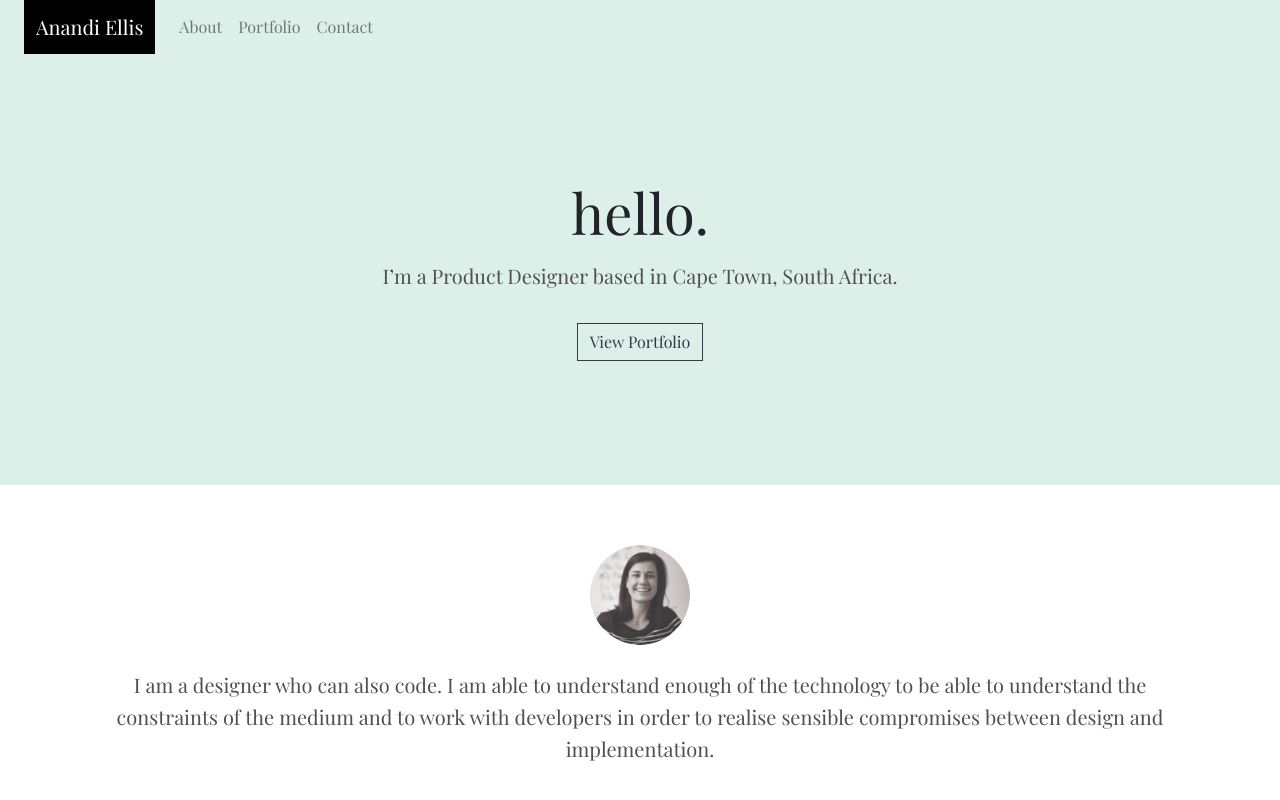
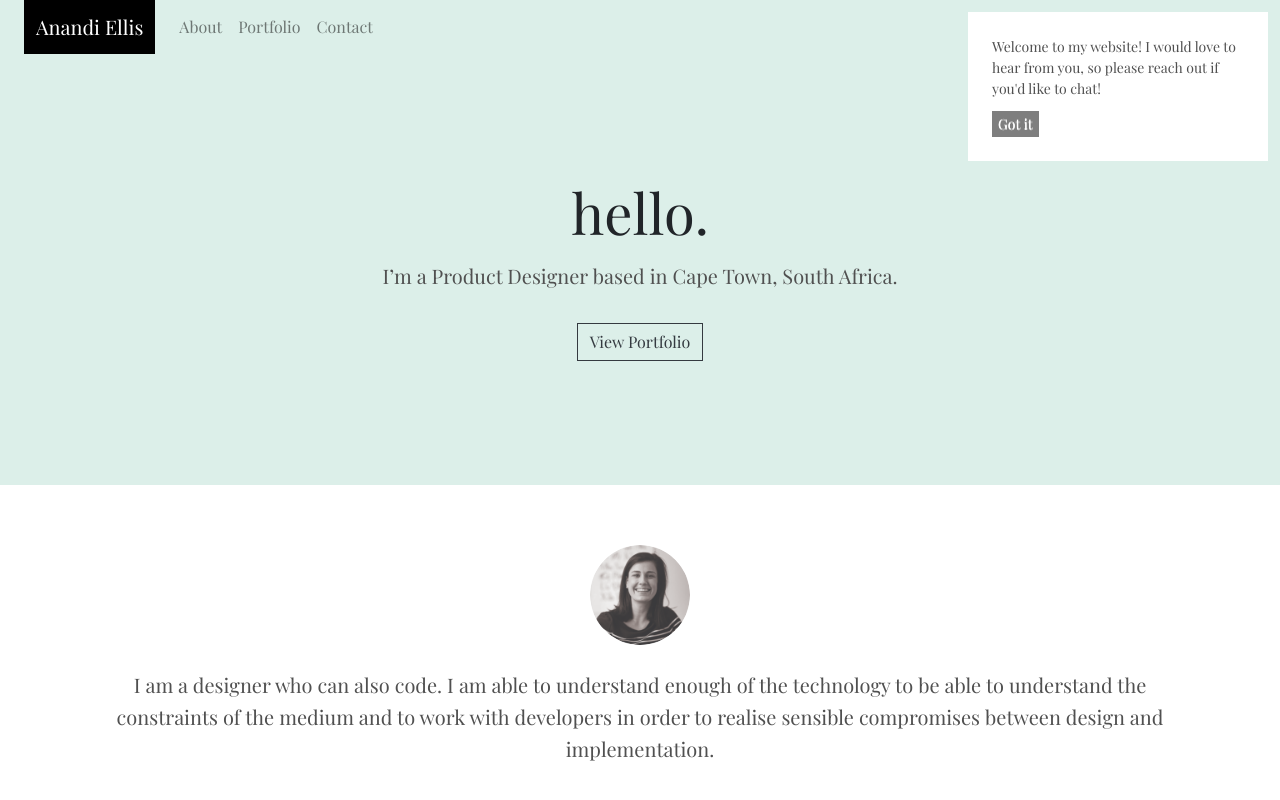
Before and after one commit to Anandivdm/capstone-portfolio, a plain HTML site: page index.html in a window 1280 px wide. Shown: the top 800 px of the page. Drawn offline with nearby package versions, Linux system fonts and the light colour scheme; a web font is replaced by a local one.

Commit message:
js interactivity

```diff
--- a/css/styles.css
+++ b/css/styles.css
@@ -1,6 +1,7 @@
 /* Bootstap Overrides */
 body {
   font-family: 'Playfair Display', serif;
+  position: relative;
 }
 
 .primary {
@@ -44,6 +45,34 @@ a {
 a:hover {
   color: black;
   opacity: 0.7;
+}
+
+/* Welcome */
+
+#welcome {
+  position: absolute;
+  top: 12px;
+  right: 12px;
+  display: inline-block;
+  width: 300px;
+  font-size: 14px;
+  z-index: 100;
+  padding: 24px;
+  background-color: white;
+}
+
+#welcome p {
+  margin-bottom: 0px;
+}
+
+#welcome .close {
+  font-size: 14px;
+  background-color: black;
+  padding: 6px;
+  color: white;
+  font-weight: 400;
+  float: left;
+  margin-top: 12px;
 }
 
 /* Navbar Styling */
--- a/index.html
+++ b/index.html
@@ -15,6 +15,7 @@
     <title>Anandi Ellis Portfolio</title>
   </head>
   <body>
+    <div id="welcome"></div>
     <nav class="navbar navbar-expand-lg navbar-light bg-light">
       <a class="navbar-brand" href="#">Anandi Ellis</a>
       <button class="navbar-toggler" type="button" data-toggle="collapse" data-target="#navbarNavAltMarkup" aria-controls="navbarNavAltMarkup" aria-expanded="false" aria-label="Toggle navigation">
--- a/js/app.js
+++ b/js/app.js
@@ -1,3 +1,4 @@
+let displayWelcomeMessage = document.getElementById('welcome');
 let displayProjects = document.getElementById('projects');
 let projects = [
   {
@@ -55,3 +56,14 @@ let projects = [
   }
 
   generateProjects();
+
+  displayWelcomeMessage.innerHTML =`
+  <p>Welcome to my website! I would love to hear from you, so please reach out if you'd like to chat!</p>
+  <p class="close">Got it</p>
+  `
+
+  displayWelcomeMessage.addEventListener('click', (e) => {
+    if(e.target.classList.contains("close")) {
+      displayWelcomeMessage.style.display = "none";
+    }
+  });
```
